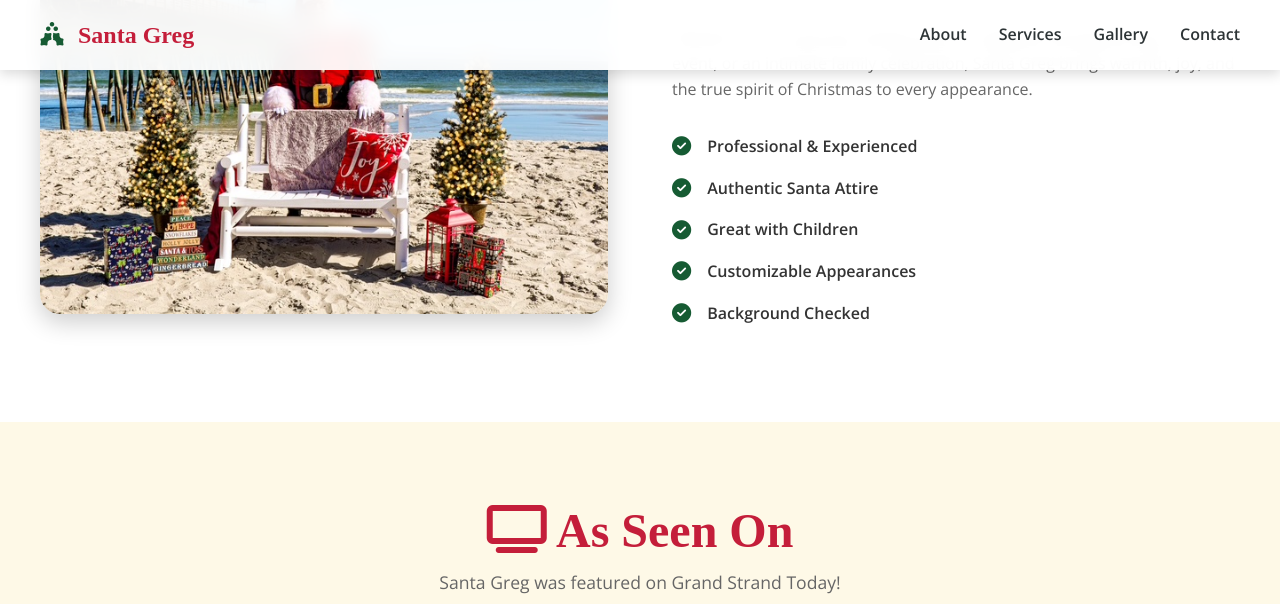
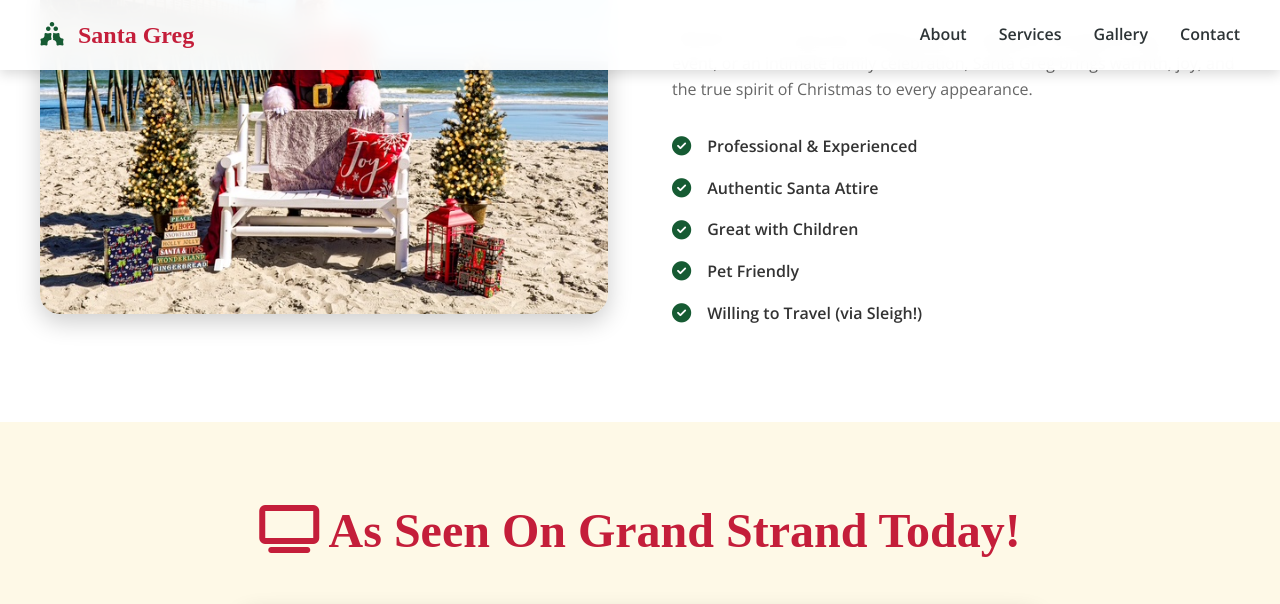
Before and after one commit to djswizzy/santa-website, a Jekyll site: the page built from index.html, in a window 1280 px wide and 900 px high, scrolled down 1153 px, cut to the strip 0-604 px from the top of the window. Built offline with Jekyll 4.4.1, drawn with Linux system fonts in a browser that asks for light colours; some web fonts are replaced.

Commit message:
Final version

```diff
--- a/index.html
+++ b/index.html
@@ -56,31 +56,22 @@ title: Santa Greg of the Marshwalk | Hireable Santa for Events
           <li><i class="fas fa-check-circle"></i> Professional & Experienced</li>
           <li><i class="fas fa-check-circle"></i> Authentic Santa Attire</li>
           <li><i class="fas fa-check-circle"></i> Great with Children</li>
-          <li><i class="fas fa-check-circle"></i> Customizable Appearances</li>
-          <li><i class="fas fa-check-circle"></i> Background Checked</li>
+          <li><i class="fas fa-check-circle"></i> Pet Friendly</li>
+          <li><i class="fas fa-check-circle"></i> Willing to Travel (via Sleigh!)</li>
         </ul>
       </div>
     </div>
   </div>
 </section>
-
 <!-- As Seen On Section -->
 <section class="featured" id="featured">
   <div class="container">
     <div class="section-header">
-      <h2><i class="fas fa-tv"></i> As Seen On</h2>
-      <p>Santa Greg was featured on Grand Strand Today!</p>
+      <h2><i class="fas fa-tv"></i> As Seen On Grand Strand Today!</h2>
     </div>
     <div class="featured-content">
       <div class="video-wrapper">
-        <!-- Replace VIDEO_ID with your YouTube video ID, or use the full embed code from Facebook/other source -->
-        <iframe
-          src="https://www.youtube.com/embed/VIDEO_ID"
-          title="Santa Greg on Grand Strand Today"
-          frameborder="0"
-          allow="accelerometer; autoplay; clipboard-write; encrypted-media; gyroscope; picture-in-picture"
-          allowfullscreen>
-        </iframe>
+<iframe src="https://www.facebook.com/plugins/video.php?height=318&href=https%3A%2F%2Fwww.facebook.com%2F100063673776268%2Fvideos%2F342294935191548%2F&show_text=false&width=560&t=2" width="560" height="318" style="border:none;overflow:hidden" scrolling="no" frameborder="0" allowfullscreen="true" allow="autoplay; clipboard-write; encrypted-media; picture-in-picture; web-share" allowFullScreen="true"></iframe>
       </div>
     </div>
   </div>
```
